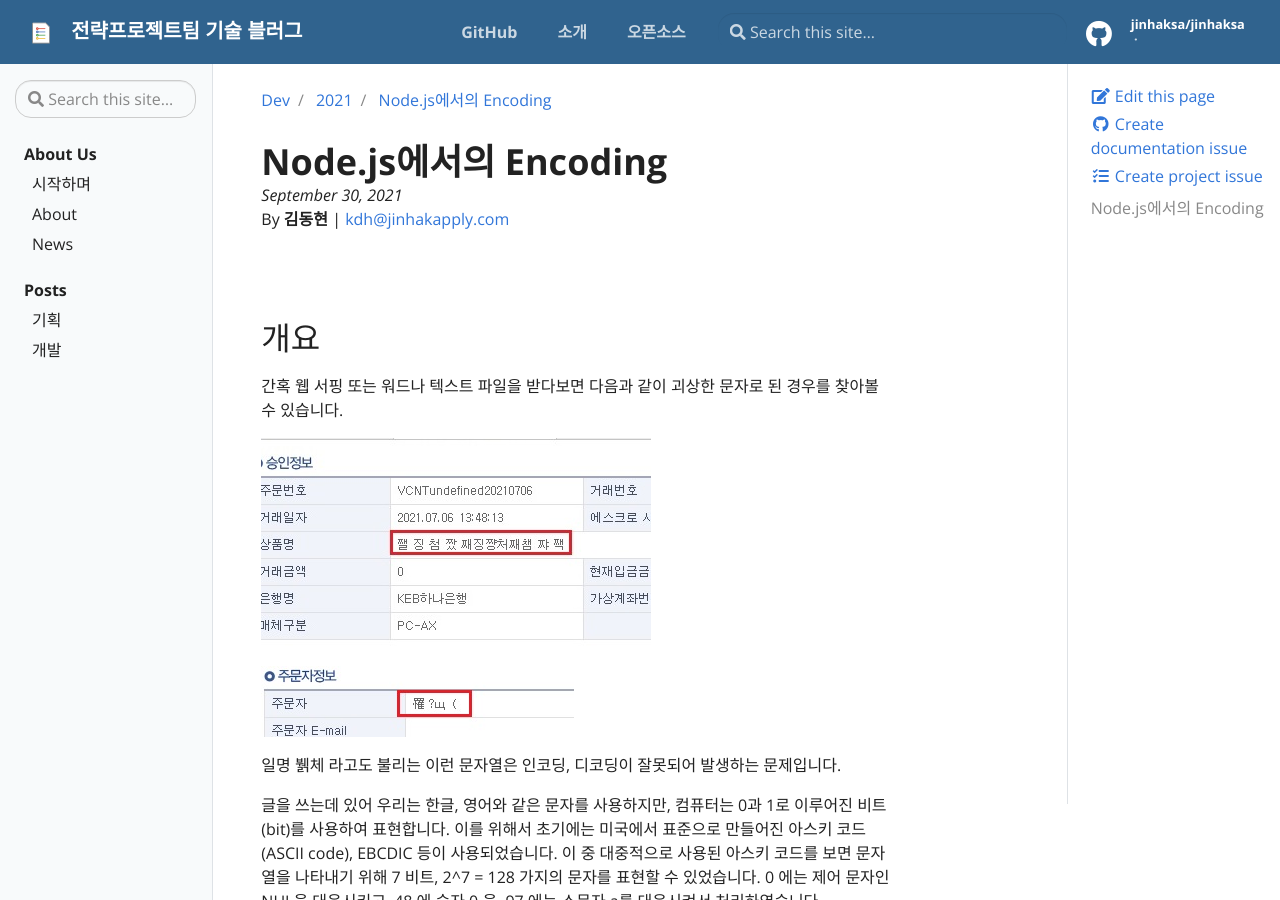
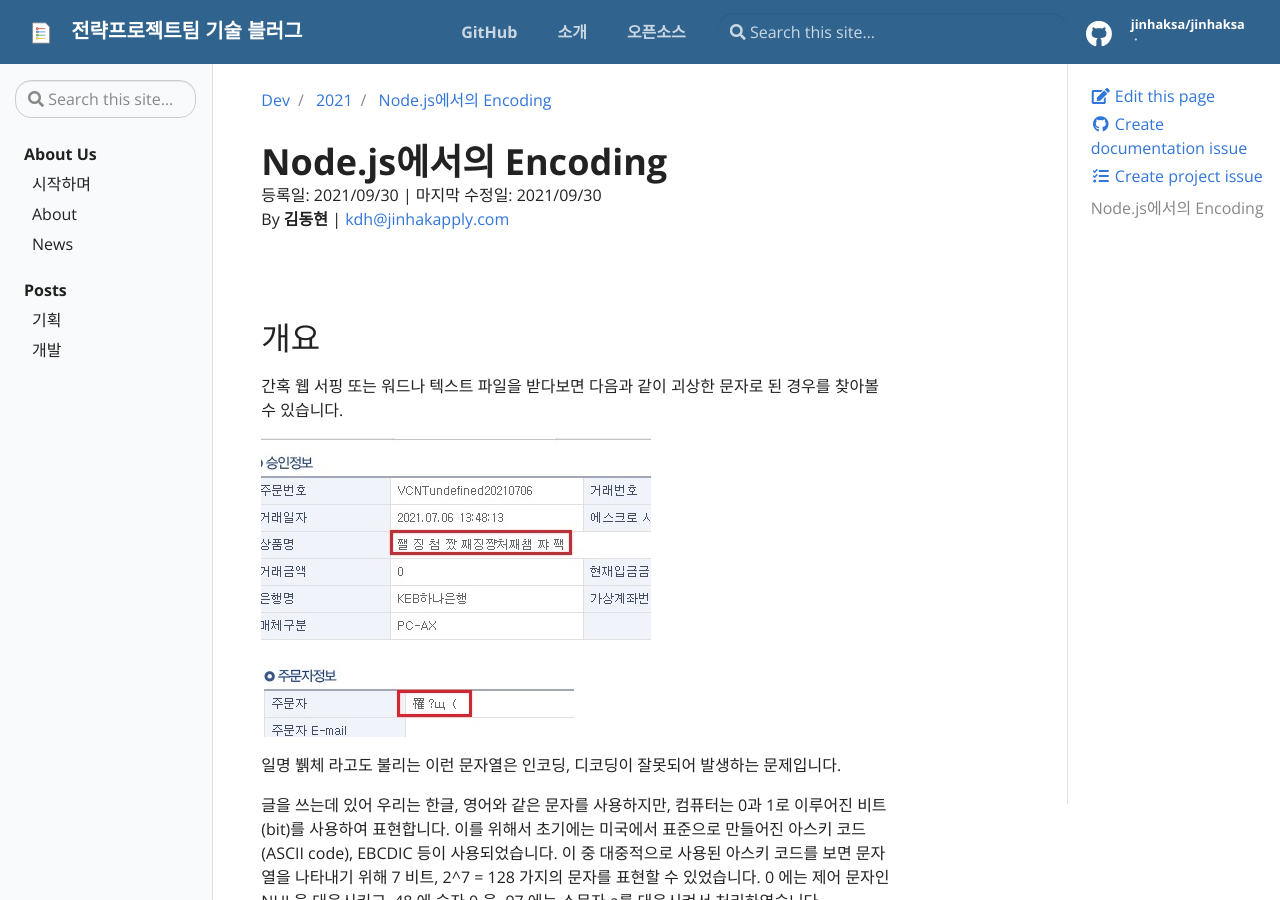
Before and after one commit to jinhaksa/jinhaksa.github.io, a Jekyll site: the page built from _posts/dev/2021-09-30-encoding.md, in a window 1280 px wide and 900 px high. Built offline with Jekyll 4.4.1, drawn with Linux system fonts in a browser that asks for light colours.

Commit message:
등록일, 수정일

```diff
--- a/_layouts/post.html
+++ b/_layouts/post.html
@@ -8,8 +8,9 @@ layout: page
   class="badge badge-{{ badge.type }}"
   >{{ badge.tag }}</span
 >{% endfor %}{% endif %}
-<span class="post-date" style="font-style: italic"
-  >{{ page.date | date: "%B %d, %Y" }}</span
+<span class="post-date"
+  >등록일: {{ page.date | date: "%Y/%m/%e" }} | 마지막 수정일: {{ "now" | date:
+  "%Y/%m/%e" }}</span
 >
 {% if page.author %}
 <p>
```
